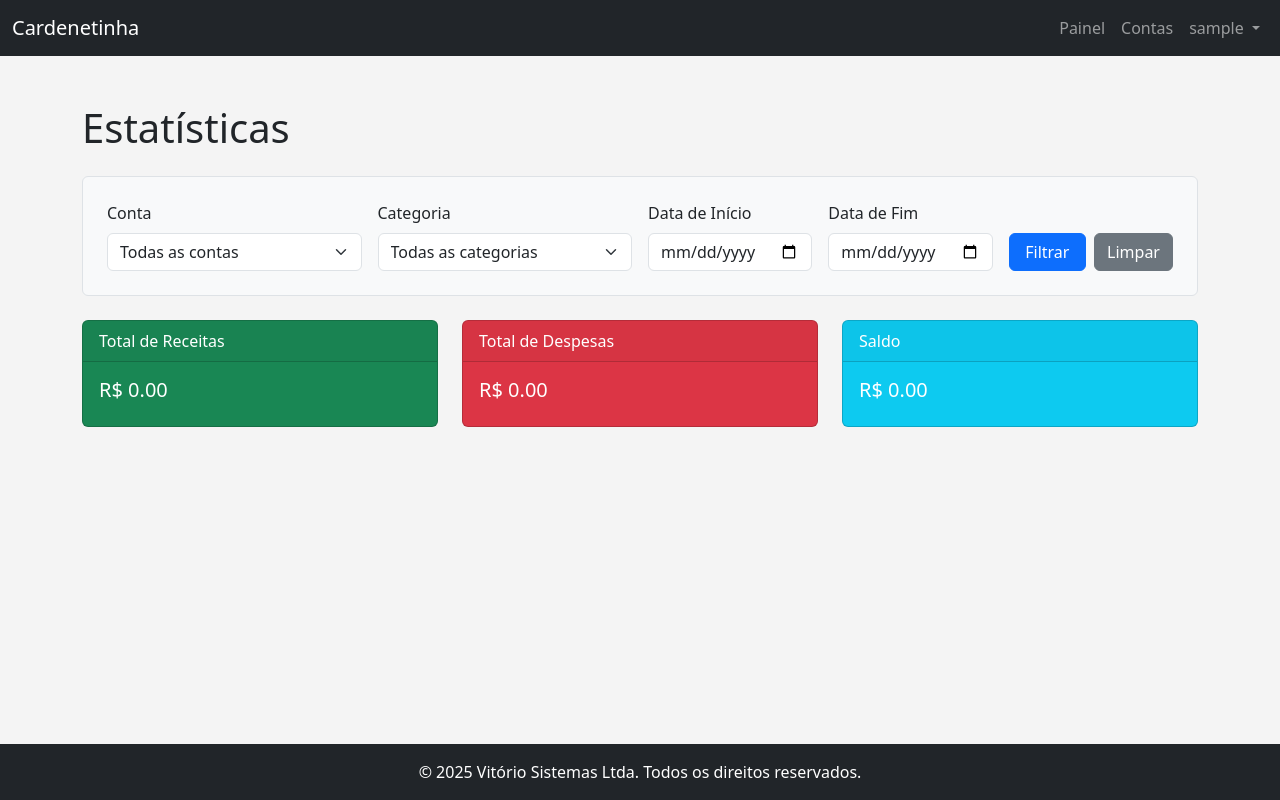
After one commit to profadevairvitorio/cardenetinha, a Flask app: page /statistics in a window 1280 px wide. The commit adds this page. Run offline with Flask 3, Linux system fonts and the light colour scheme; the visitor is signed in with stand-in values (Sample User, id 1); data that the repository does not hold is empty; some libraries are stand-ins or nearby versions.

Commit message:
feat: Add detailed statistics feature with filtering and update README and templates

```diff
--- a/app/routes.py
+++ b/app/routes.py
@@ -298,3 +298,50 @@ def edit_perfil():
         form.username.data = current_user.username
         form.email.data = current_user.email
     return render_template('perfil/edit.html', title='Editar Perfil', form=form)
+
+
+@main_bp.route('/statistics')
+@login_required
+def statistics():
+    accounts = Account.query.filter_by(user_id=current_user.id, is_active=True).all()
+    categories = Category.query.filter_by(user_id=current_user.id).order_by(Category.name).all()
+
+    account_id = request.args.get('account_id', type=int)
+    category_id = request.args.get('category_id', type=int)
+    start_date = request.args.get('start_date', '')
+    end_date = request.args.get('end_date', '')
+
+    query = db.session.query(Transaction).join(Account).filter(Account.user_id == current_user.id)
+
+    if account_id:
+        query = query.filter(Transaction.account_id == account_id)
+
+    if category_id:
+        query = query.filter(Transaction.category_id == category_id)
+
+    if start_date:
+        start_date_obj = datetime.strptime(start_date, '%Y-%m-%d')
+        query = query.filter(Transaction.date >= start_date_obj)
+
+    if end_date:
+        end_date_obj = datetime.strptime(end_date, '%Y-%m-%d')
+        query = query.filter(Transaction.date <= end_date_obj)
+
+    total_income = db.session.query(func.sum(Transaction.amount)).filter(Transaction.type == 'entrada', Transaction.id.in_([t.id for t in query.all()])).scalar() or 0
+    total_expenses = db.session.query(func.sum(Transaction.amount)).filter(Transaction.type == 'saida', Transaction.id.in_([t.id for t in query.all()])).scalar() or 0
+
+    balance = total_income - total_expenses
+
+    return render_template(
+        'statistics.html',
+        title='Estatísticas',
+        accounts=accounts,
+        categories=categories,
+        selected_account_id=account_id,
+        selected_category_id=category_id,
+        start_date=start_date,
+        end_date=end_date,
+        total_income=total_income,
+        total_expenses=total_expenses,
+        balance=balance
+    )
--- a/app/templates/base.html
+++ b/app/templates/base.html
@@ -32,6 +32,7 @@
                                 <ul class="dropdown-menu dropdown-menu-end" aria-labelledby="navbarDropdown">
                                     <li><a class="dropdown-item" href="{{ url_for('main.perfil') }}">Perfil</a></li>
                                     <li><a class="dropdown-item" href="{{ url_for('main.categories') }}">Categorias</a></li>
+                                    <li><a class="dropdown-item" href="{{ url_for('main.statistics') }}">Estatísticas</a></li>
                                     <li><hr class="dropdown-divider"></li>
                                     <li><a class="dropdown-item" href="{{ url_for('auth.logout') }}">Sair</a></li>
                                 </ul>
--- /dev/null
+++ b/app/templates/statistics.html
@@ -0,0 +1,70 @@
+{% extends "base.html" %}
+
+{% block content %}
+<div class="container mt-5">
+    <h1 class="mb-4">Estatísticas</h1>
+
+    <form method="GET" action="{{ url_for('main.statistics') }}" class="mb-4 p-4 border rounded bg-light">
+        <div class="row g-3 align-items-end">
+            <div class="col-md-3">
+                <label for="account_id" class="form-label">Conta</label>
+                <select name="account_id" id="account_id" class="form-select">
+                    <option value="">Todas as contas</option>
+                    {% for account in accounts %}
+                        <option value="{{ account.id }}" {% if account.id == selected_account_id %}selected{% endif %}>{{ account.name_account }}</option>
+                    {% endfor %}
+                </select>
+            </div>
+            <div class="col-md-3">
+                <label for="category_id" class="form-label">Categoria</label>
+                <select name="category_id" id="category_id" class="form-select">
+                    <option value="">Todas as categorias</option>
+                    {% for category in categories %}
+                        <option value="{{ category.id }}" {% if category.id == selected_category_id %}selected{% endif %}>{{ category.name }}</option>
+                    {% endfor %}
+                </select>
+            </div>
+            <div class="col-md-2">
+                <label for="start_date" class="form-label">Data de Início</label>
+                <input type="date" name="start_date" id="start_date" class="form-control" value="{{ start_date }}">
+            </div>
+            <div class="col-md-2">
+                <label for="end_date" class="form-label">Data de Fim</label>
+                <input type="date" name="end_date" id="end_date" class="form-control" value="{{ end_date }}">
+            </div>
+            <div class="col-md-2 d-flex">
+                <button type="submit" class="btn btn-primary w-100 me-2">Filtrar</button>
+                <a href="{{ url_for('main.statistics') }}" class="btn btn-secondary w-100">Limpar</a>
+            </div>
+        </div>
+    </form>
+
+    <div class="row mt-4">
+        <div class="col-md-4">
+            <div class="card text-white bg-success mb-3">
+                <div class="card-header">Total de Receitas</div>
+                <div class="card-body">
+                    <h5 class="card-title">R$ {{ "%.2f"|format(total_income) }}</h5>
+                </div>
+            </div>
+        </div>
+        <div class="col-md-4">
+            <div class="card text-white bg-danger mb-3">
+                <div class="card-header">Total de Despesas</div>
+                <div class="card-body">
+                    <h5 class="card-title">R$ {{ "%.2f"|format(total_expenses) }}</h5>
+                </div>
+            </div>
+        </div>
+        <div class="col-md-4">
+            <div class="card text-white bg-info mb-3">
+                <div class="card-header">Saldo</div>
+                <div class="card-body">
+                    <h5 class="card-title">R$ {{ "%.2f"|format(balance) }}</h5>
+                </div>
+            </div>
+        </div>
+    </div>
+
+</div>
+{% endblock %}
```
Also changed, not shown: README.md.
